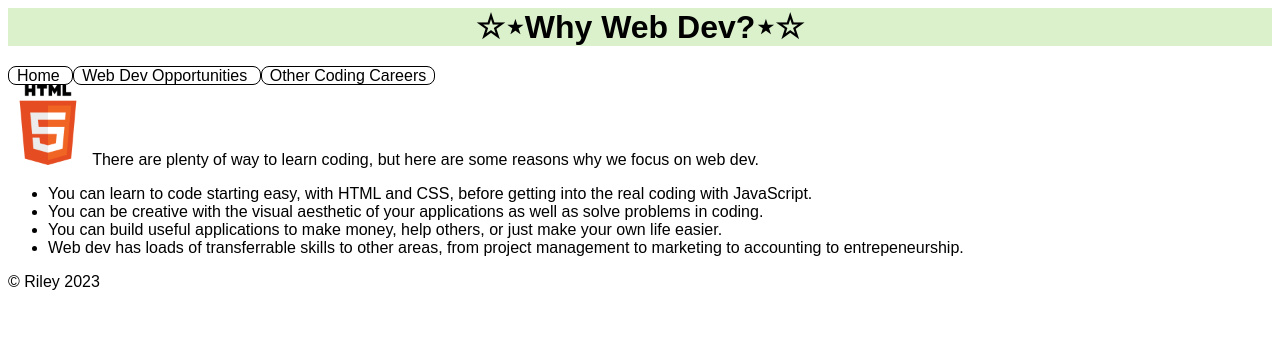
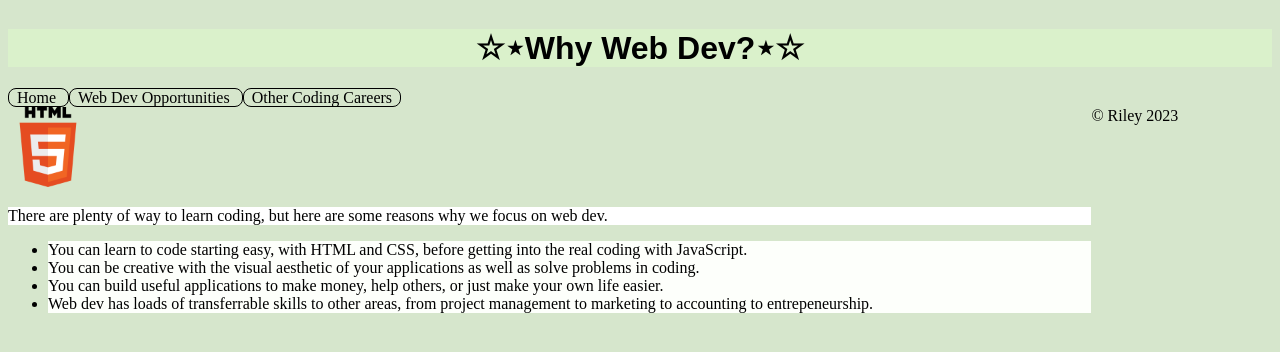
Before and after one commit to craighead-diocesan-school/why-web-dev-pawseyri42, a plain HTML site: page index.html in a window 1280 px wide. Drawn offline with Linux system fonts and the light colour scheme.

Commit message:
all colour sorted out (background text colour)

```diff
--- a/index.html
+++ b/index.html
@@ -1,3 +1,10 @@
+<!doctype html>
+<head>
+  <meta charset="UTF-8">
+  <title> Your website </title>
+  <link rel="icon" href="favicon.ico">
+</head>
+
  <body>
   <header>
    <h1> ☆⋆Why Web Dev?⋆☆ </h1>
@@ -10,11 +17,12 @@
   </nav>
 
 <main>
-   <img src="480px-HTML5_logo_and_wordmark.svg (1).png"
+   <img src="480px-HTML5_logo_and_wordmark.svg (1).png">
 
   <p>
   There are plenty of way to learn coding, but here are some reasons why we focus on web dev.
   </p>
+
 
   <ul>
    <li> You can learn to code starting easy, with HTML and CSS, before getting into the real coding with JavaScript. </li>
@@ -25,18 +33,15 @@
 </main>
 
   <footer>
-    <p>
     &copy; Riley 2023
-  </p>
+
   </footer>
 
  <style>
-  * {
-    font-family: sans-serif;
-  }
 
   h1 {
     text-align: center;
+    font-family: 'Rajdhani', sans-serif;
   }
 
   a {
@@ -47,22 +52,45 @@
     padding-left: 0.5em;
     padding-right: 0.5em;
   }
-   h1{font-family: 'Rajdhani', sans-serif; }
   a:hover {
     color: rgb(195, 161, 206);
     background-color: rgb(235, 218, 248);
-  }
-  a:hover {
-  background-color: rgb(245, 236, 250);
   }
   h1 {
       background-color: rgb(218, 241, 203);
     }
   h1:hover {
   background-color: rgb(118, 187, 147);
+  width: 5rem;
      }
+  body {
+    display: grid;
+grid:
+ " h    h    h " auto
+ " n    n    n " auto
+ " m    m    f " 5em
+ / 1fr  5fr  1fr;
+  }
+
+  header { grid-area: h; }
+  nav    { grid-area: n; }
+  main   { grid-area: m; }
+  footer { grid-area: f; }
+
+p{
+  background-color: rgb(255, 255, 255);
+}
+
+
+li{
+  background-color:rgb(253, 255, 251);
+  }
+  body {
+    background-color:rgb(214, 230, 204);
+  }
+
   img {
-  width: 5rem;
+    width: 5em;
   }
   </style>
 </body>
```
Also changed, not shown: opportunities.html (+43 -6 lines), other-careers.html (+44 -3 lines). Lines whose indentation alone changed are shown as unchanged.
